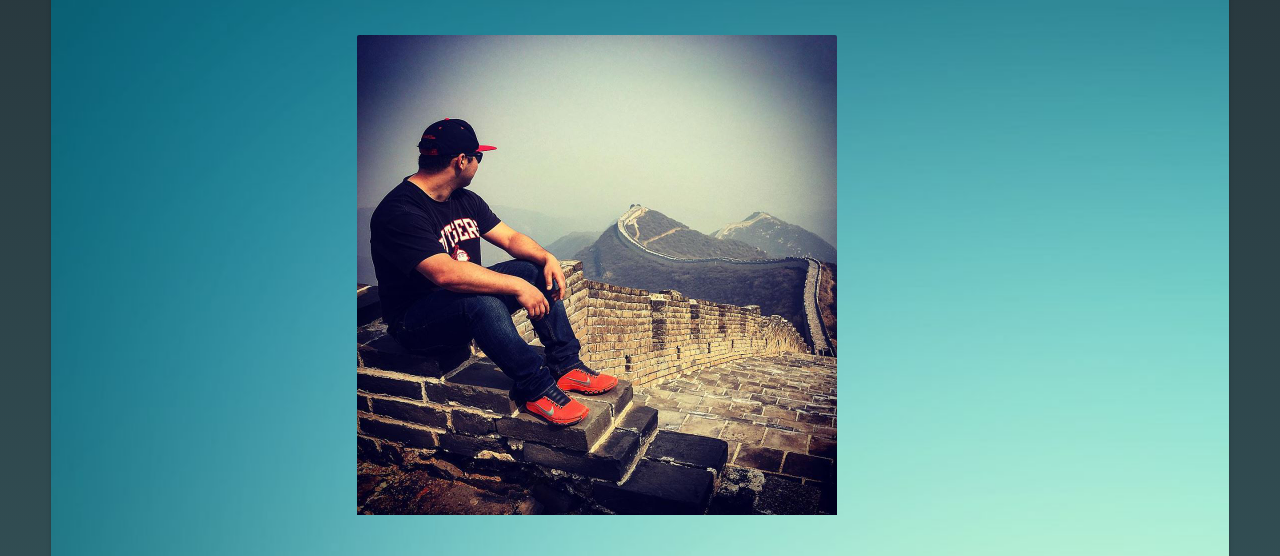
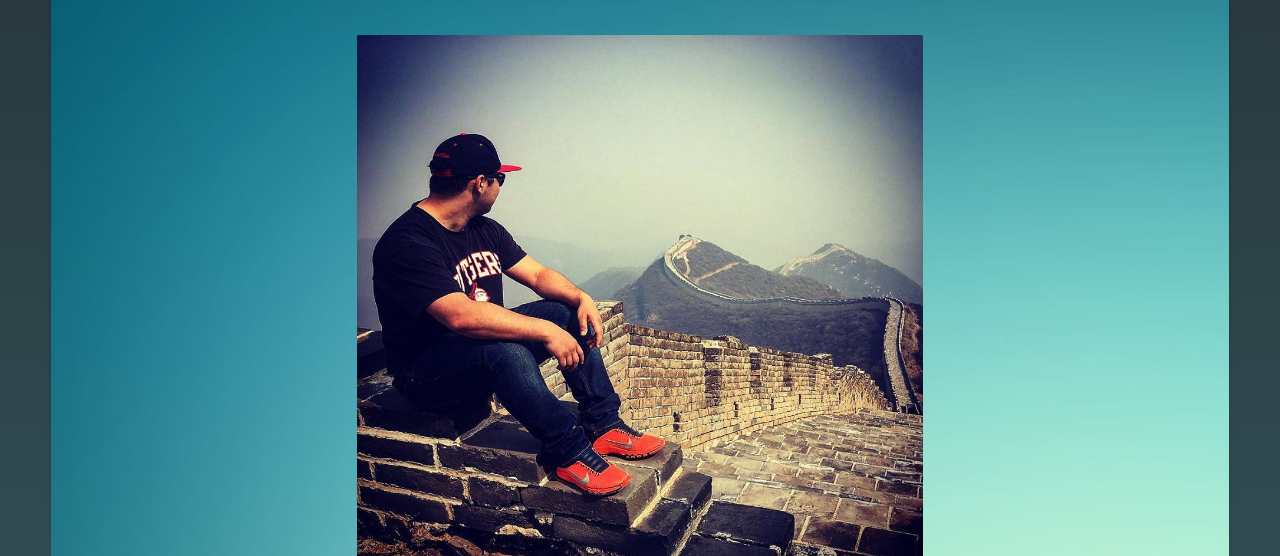
Before and after one commit to muhammeta7/Portolio_Latest, a website: page index.html in a window 1280 px wide. Shown: the part 203-759 px from the top of the page. Drawn offline with nearby package versions, Linux system fonts and the light colour scheme; a web font is replaced by a local one.

Commit message:
fixed about me image

```diff
--- a/public/assets/css/styles.css
+++ b/public/assets/css/styles.css
@@ -46,8 +46,8 @@ section {
 }
 
 .card-image #aboutImg {
-  width: 480px;
-  height: 480px;
+ /* width: 480px;
+  height: 480px;*/
 }
 
 .card-content #bio {
```
